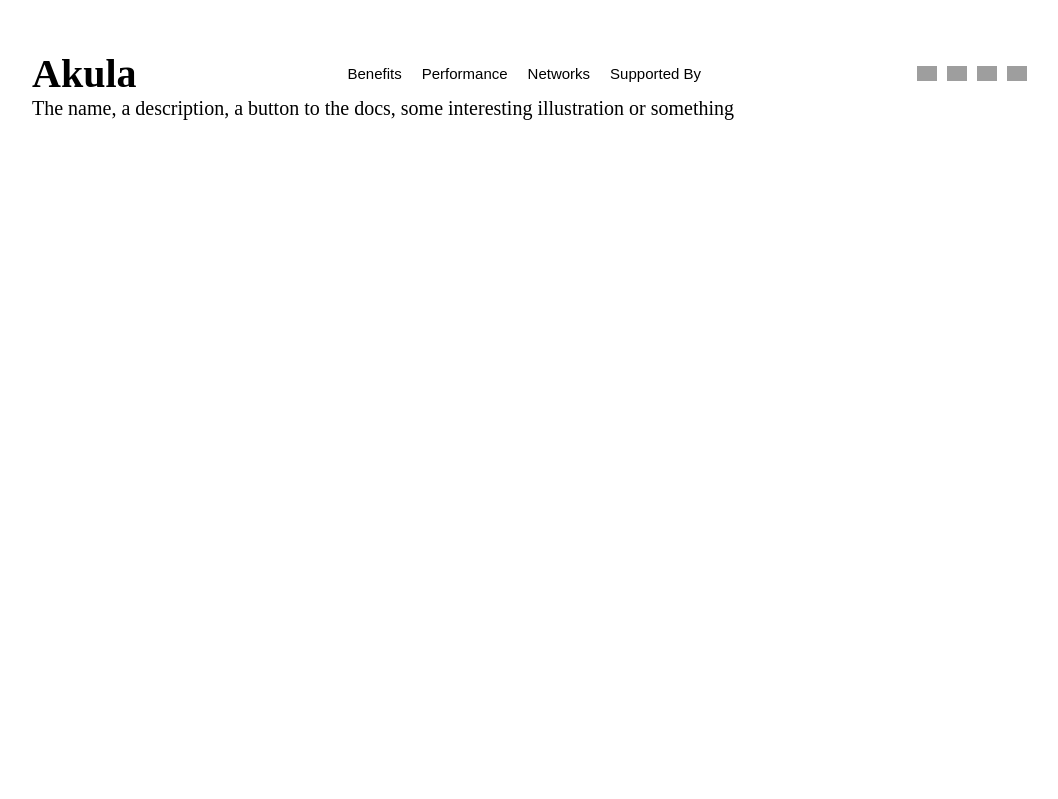
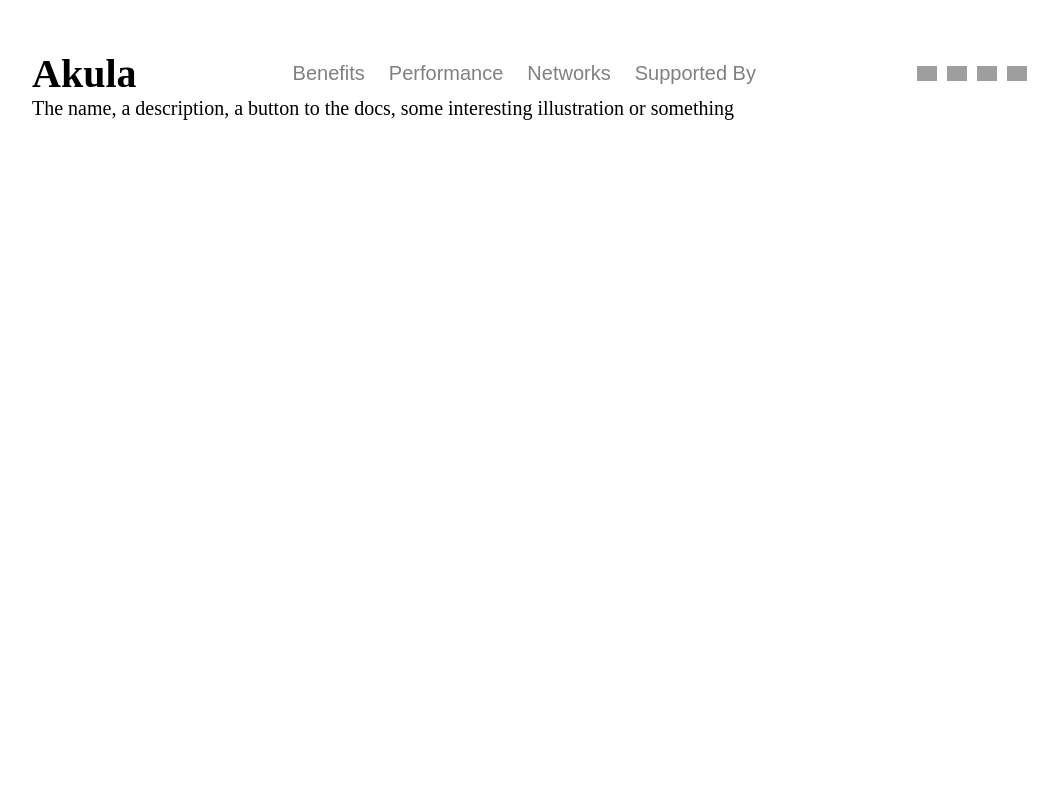
Before and after one commit to akula-bft/website, a React (Create React App) app: page / in a window 1280 px wide. Shown: the top 799 px of the page, without its empty margins (108-1166 px from the left). Built offline with nearby package versions, Linux system fonts and the light colour scheme; grey boxes are pictures that could not be loaded.

Commit message:
:lipstick: update nav items styling

```diff
--- a/src/components/NavItems.tsx
+++ b/src/components/NavItems.tsx
@@ -30,9 +30,15 @@ const StyledNavItems = styled.div`
 `;
 
 const NavItem = styled.button`
-  font-size: 1.5rem;
-  margin: 0 1rem;
+  font-size: 2rem;
+  margin: 0 1.2rem;
   cursor: pointer;
+  color: var(--sub);
+
+  transition: color 0.3s ease-in-out;
+  :hover {
+    color: var(--main);
+  }
 `;
 
 const NavItems = () => {
```
